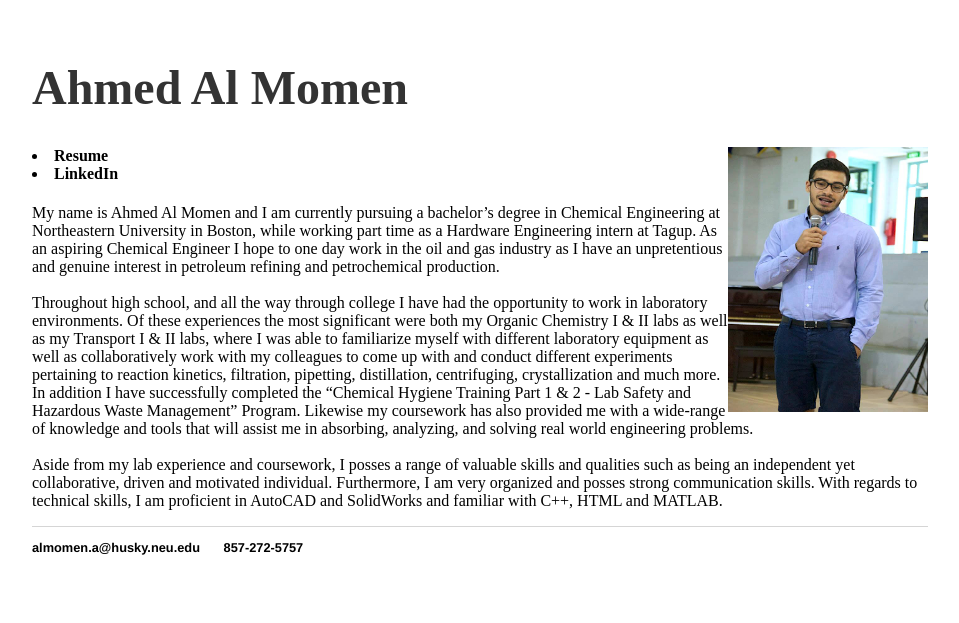
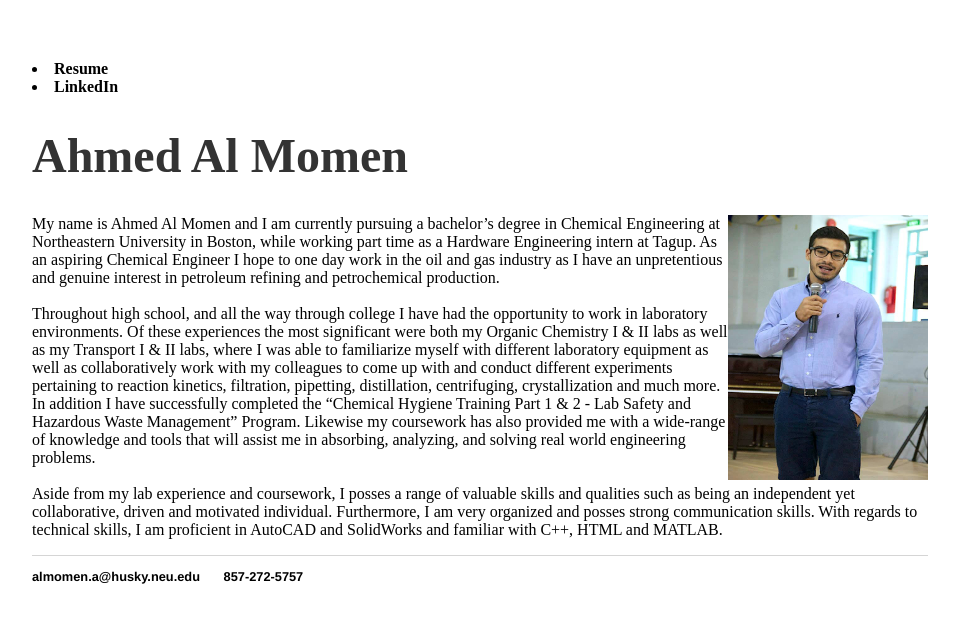
Before and after one commit to ahmedalmomen/aalmomen.com, a Jekyll site: the page built from index.html, in a window 1280 px wide. Shown: the top 623 px of the page, without its empty margins (160-1119 px from the left). Built offline with Jekyll 4.4.1, drawn with Linux system fonts in a browser that asks for light colours.

Commit message:
Update index.html

```diff
--- a/index.html
+++ b/index.html
@@ -2,11 +2,6 @@
 layout: default
 title: Ahmed Al Momen|About me
 ---
-<div class="blurb">
-         <h1 style="font-size:300%;">Ahmed Al Momen</h1>
-         <img src="/grad breakfast.jpg" alt="html5 Icon"
-                 style="float:right;width:200px;height:265px;">
-
                  <h4>
                   <li><a href="/ahmed-al-momens-resume.pdf">Resume
                            <style>
@@ -57,6 +52,11 @@ a:active {
 </style>
                            </a></li>
                      </h4>
+<div class="blurb">
+         <h1 style="font-size:300%;">Ahmed Al Momen</h1>
+         <img src="/grad breakfast.jpg" alt="html5 Icon"
+                 style="float:right;width:200px;height:265px;">
+
 
          <p>
                   My name is Ahmed Al Momen and I am currently pursuing a bachelor’s degree in Chemical Engineering at Northeastern University
```
